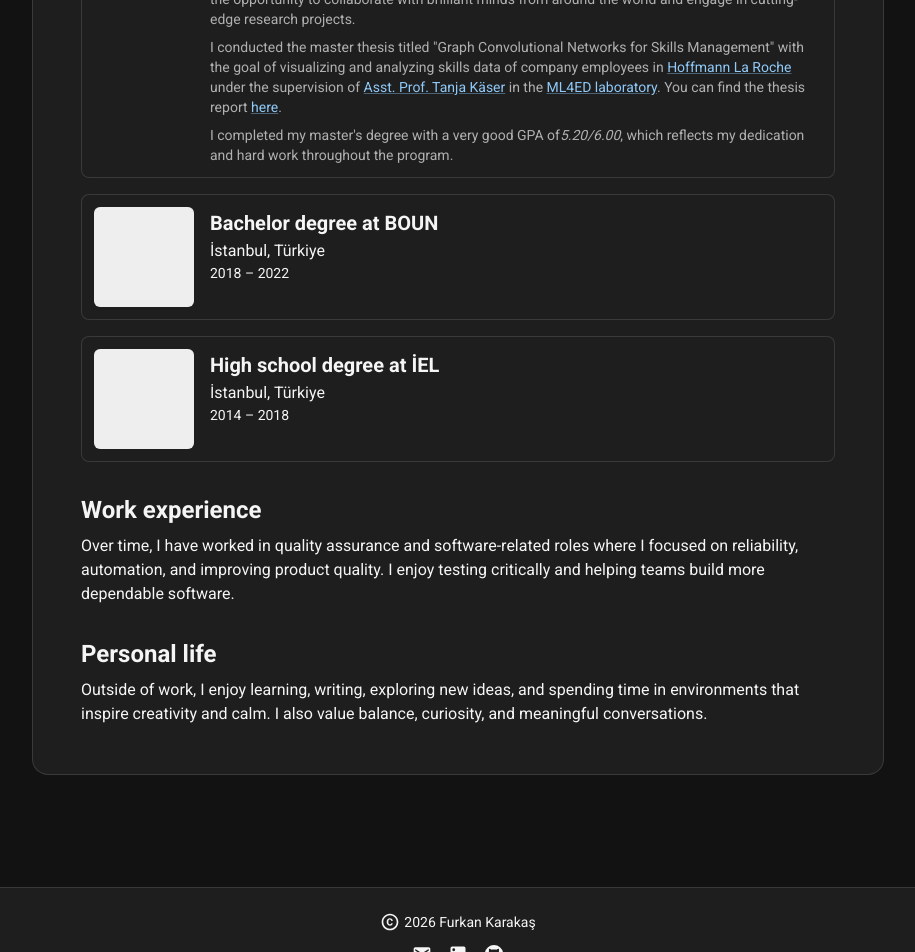
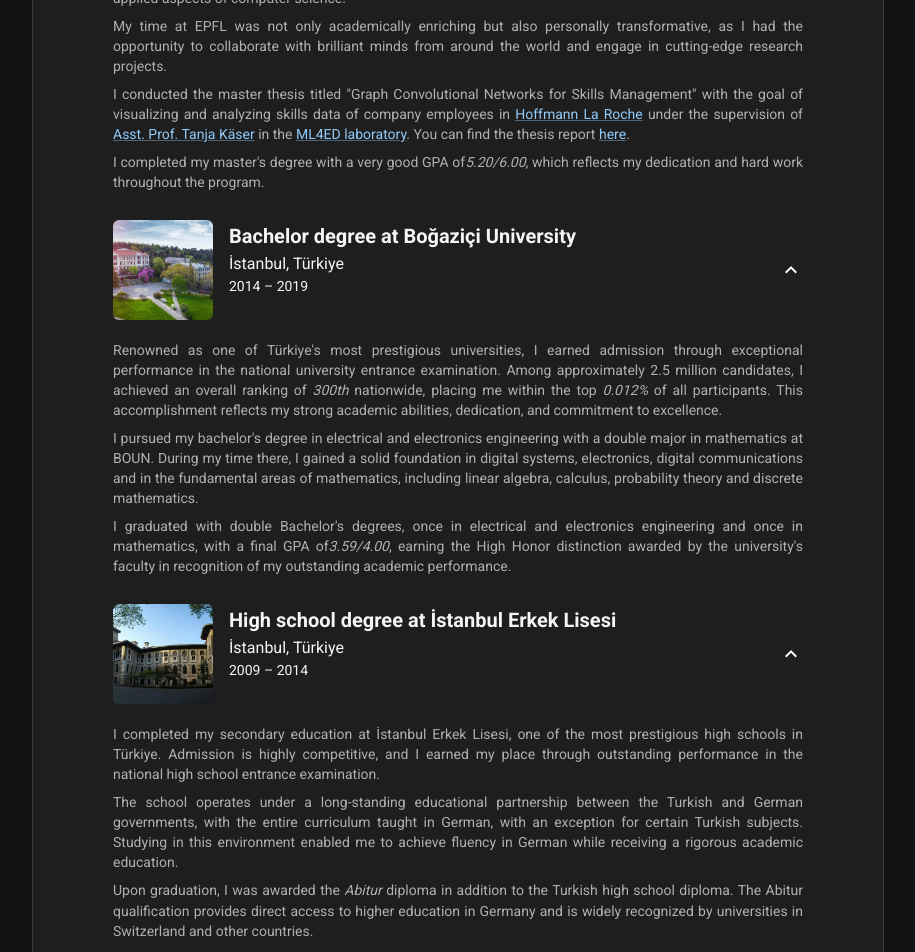
Before and after one commit to FurkanKarakas/furkankarakas.github.io, a Next.js app: page /about in a window 1280 px wide. Shown: the part 660-1612 px from the top of the page, without its empty margins (182-1097 px from the left). Built offline with nearby package versions, Linux system fonts and the light colour scheme; what @mui/material-nextjs would draw is missing.

Commit message:
Added more timeline entries in education.

```diff
--- a/src/app/globals.css
+++ b/src/app/globals.css
@@ -8,6 +8,17 @@ body {
 
 body {
   min-height: 100dvh;
+}
+
+p,
+li,
+blockquote,
+.MuiTypography-body1,
+.MuiTypography-body2,
+.MuiTypography-subtitle1,
+.MuiTypography-subtitle2 {
+  text-align: justify;
+  text-justify: inter-word;
 }
 
 * {
--- a/src/app/layout.tsx
+++ b/src/app/layout.tsx
@@ -6,6 +6,7 @@ import Header from "../components/Header";
 import Footer from "../components/Footer";
 import PageTransition from "../components/PageTransition";
 import ThemeProviderWrapper from "../components/ThemeProviderWrapper";
+import BackToTopButton from "../components/BackToTopButton";
 
 const roboto = Roboto({
   weight: ["300", "400", "500", "700"],
@@ -46,6 +47,7 @@ export default function RootLayout({
                 <PageTransition>{children}</PageTransition>
               </main>
               <Footer />
+              <BackToTopButton />
             </div>
           </ThemeProviderWrapper>
         </AppRouterCacheProvider>
--- /dev/null
+++ b/src/components/BackToTopButton.tsx
@@ -0,0 +1,76 @@
+"use client";
+
+import KeyboardArrowUpIcon from "@mui/icons-material/KeyboardArrowUp";
+import Fab from "@mui/material/Fab";
+import Zoom from "@mui/material/Zoom";
+import { useEffect, useRef, useState } from "react";
+
+const SHOW_AFTER_SCROLL_Y = 160;
+const SCROLL_DURATION_MS = 550;
+
+export default function BackToTopButton() {
+  const [visible, setVisible] = useState(false);
+  const animationFrameRef = useRef<number | null>(null);
+
+  useEffect(() => {
+    const handleScroll = () => {
+      setVisible(window.scrollY > SHOW_AFTER_SCROLL_Y);
+    };
+
+    handleScroll();
+    window.addEventListener("scroll", handleScroll, { passive: true });
+
+    return () => {
+      window.removeEventListener("scroll", handleScroll);
+      if (animationFrameRef.current !== null) {
+        cancelAnimationFrame(animationFrameRef.current);
+      }
+    };
+  }, []);
+
+  const scrollToTop = () => {
+    if (window.scrollY <= 0) {
+      return;
+    }
+
+    const startY = window.scrollY;
+    const startTime = performance.now();
+
+    if (animationFrameRef.current !== null) {
+      cancelAnimationFrame(animationFrameRef.current);
+    }
+
+    const easeOutCubic = (t: number) => 1 - Math.pow(1 - t, 3);
+
+    const animate = (now: number) => {
+      const elapsed = now - startTime;
+      const progress = Math.min(elapsed / SCROLL_DURATION_MS, 1);
+      const eased = easeOutCubic(progress);
+      const nextY = Math.round(startY * (1 - eased));
+
+      window.scrollTo(0, nextY);
+
+      if (progress < 1) {
+        animationFrameRef.current = requestAnimationFrame(animate);
+      } else {
+        animationFrameRef.current = null;
+      }
+    };
+
+    animationFrameRef.current = requestAnimationFrame(animate);
+  };
+
+  return (
+    <Zoom in={visible}>
+      <Fab
+        color="primary"
+        size="small"
+        aria-label="Back to top"
+        onClick={scrollToTop}
+        sx={{ position: "fixed", right: 20, bottom: 20, zIndex: 1200 }}
+      >
+        <KeyboardArrowUpIcon />
+      </Fab>
+    </Zoom>
+  );
+}
--- a/src/components/about/PastEducationSection.tsx
+++ b/src/components/about/PastEducationSection.tsx
@@ -1,16 +1,25 @@
 import Box from "@mui/material/Box";
 import Typography from "@mui/material/Typography";
+import Accordion from "@mui/material/Accordion";
+import AccordionDetails from "@mui/material/AccordionDetails";
+import AccordionSummary from "@mui/material/AccordionSummary";
+import ExpandMoreIcon from "@mui/icons-material/ExpandMore";
 import TimelineEntry from "./TimelineEntry";
 import EpflPhoto from "../../assets/epfl.jpg";
+import BounPhoto from "../../assets/boun.jpg";
+import IelPhoto from "../../assets/iel.jpg";
 import { Link } from "@mui/material";
 
 export default function PastEducationSection() {
   return (
+    <Accordion defaultExpanded disableGutters elevation={0}>
+      <AccordionSummary expandIcon={<ExpandMoreIcon />}>
+        <Typography variant="h5" component="h2">
+          Past Education
+        </Typography>
+      </AccordionSummary>
+      <AccordionDetails>
         <Box>
-      <Typography variant="h5" component="h2" sx={{ fontWeight: 600, mb: 1 }}>
-        Past education
-      </Typography>
-      <Box sx={{ display: "flex", flexDirection: "column", gap: 2, mt: 1.5 }}>
           <TimelineEntry
             entryType="Master degree"
             instituteName="EPFL"
@@ -22,23 +31,24 @@ export default function PastEducationSection() {
           >
             <Typography variant="body2" color="textSecondary">
               I had the privilege of studying at EPFL, where I pursued a
-            master&apos;s degree in computer and communication sciences. During
-            my time there, I was exposed to a wide range of advanced topics in
-            computer science, including distributed computing, machine and deep
-            learning, security and cryptography. With hands-on experience in
-            research and practical applications, I developed a strong foundation
-            in both theoretical and applied aspects of computer science.
+              master&apos;s degree in computer and communication sciences.
+              During my time there, I was exposed to a wide range of advanced
+              topics in computer science, including distributed computing,
+              machine and deep learning, security and cryptography. With
+              hands-on experience in research and practical applications, I
+              developed a strong foundation in both theoretical and applied
+              aspects of computer science.
             </Typography>
-          <Typography variant="body2" color="textSecondary" sx={{ mt: 1 }}>
+            <Typography variant="body2" color="textSecondary">
               My time at EPFL was not only academically enriching but also
               personally transformative, as I had the opportunity to collaborate
               with brilliant minds from around the world and engage in
               cutting-edge research projects.
             </Typography>
-          <Typography variant="body2" color="textSecondary" sx={{ mt: 1 }}>
+            <Typography variant="body2" color="textSecondary">
               I conducted the master thesis titled {'"'}Graph Convolutional
-            Networks for Skills Management{'"'} with the goal of visualizing and
-            analyzing skills data of company employees in{" "}
+              Networks for Skills Management{'"'} with the goal of visualizing
+              and analyzing skills data of company employees in{" "}
               <Link
                 href="https://www.roche.com/"
                 target="_blank"
@@ -72,29 +82,81 @@ export default function PastEducationSection() {
               </Link>
               .
             </Typography>
-          <Typography variant="body2" color="textSecondary" sx={{ mt: 1 }}>
+            <Typography variant="body2" color="textSecondary">
               I completed my master&apos;s degree with a very good GPA of
               <em>5.20/6.00</em>, which reflects my dedication and hard work
               throughout the program.
             </Typography>
           </TimelineEntry>
+
           <TimelineEntry
             entryType="Bachelor degree"
-          instituteName="BOUN"
-          city="İstanbul"
-          country="Türkiye"
-          startYear="2018"
-          endYear="2022"
-        />
-        <TimelineEntry
-          entryType="High school degree"
-          instituteName="İEL"
+            instituteName="Boğaziçi University"
             city="İstanbul"
             country="Türkiye"
             startYear="2014"
-          endYear="2018"
-        />
+            endYear="2019"
+            photo={BounPhoto}
+          >
+            <Typography variant="body2" color="textSecondary">
+              Renowned as one of Türkiye{"'"}s most prestigious universities, I
+              earned admission through exceptional performance in the national
+              university entrance examination. Among approximately 2.5 million
+              candidates, I achieved an overall ranking of <em>300th</em>{" "}
+              nationwide, placing me within the top <em>0.012%</em> of all
+              participants. This accomplishment reflects my strong academic
+              abilities, dedication, and commitment to excellence.
+            </Typography>
+            <Typography variant="body2" color="textSecondary">
+              I pursued my bachelor{"'"}s degree in electrical and electronics
+              engineering with a double major in mathematics at BOUN. During my
+              time there, I gained a solid foundation in digital systems,
+              electronics, digital communications and in the fundamental areas
+              of mathematics, including linear algebra, calculus, probability
+              theory and discrete mathematics.
+            </Typography>
+            <Typography variant="body2" color="textSecondary">
+              I graduated with double Bachelor{"'"}s degrees, once in electrical
+              and electronics engineering and once in mathematics, with a final
+              GPA of
+              <em>3.59/4.00</em>, earning the High Honor distinction awarded by
+              the university{"'"}s faculty in recognition of my outstanding
+              academic performance.
+            </Typography>
+          </TimelineEntry>
+
+          <TimelineEntry
+            entryType="High school degree"
+            instituteName="İstanbul Erkek Lisesi"
+            city="İstanbul"
+            country="Türkiye"
+            startYear="2009"
+            endYear="2014"
+            photo={IelPhoto}
+          >
+            <Typography variant="body2" color="textSecondary">
+              I completed my secondary education at İstanbul Erkek Lisesi, one
+              of the most prestigious high schools in Türkiye. Admission is
+              highly competitive, and I earned my place through outstanding
+              performance in the national high school entrance examination.
+            </Typography>
+            <Typography variant="body2" color="textSecondary">
+              The school operates under a long-standing educational partnership
+              between the Turkish and German governments, with the entire
+              curriculum taught in German, with an exception for certain Turkish
+              subjects. Studying in this environment enabled me to achieve
+              fluency in German while receiving a rigorous academic education.
+            </Typography>
+            <Typography variant="body2" color="textSecondary">
+              Upon graduation, I was awarded the <em>Abitur</em> diploma in
+              addition to the Turkish high school diploma. The Abitur
+              qualification provides direct access to higher education in
+              Germany and is widely recognized by universities in Switzerland
+              and other countries.
+            </Typography>
+          </TimelineEntry>
         </Box>
-    </Box>
+      </AccordionDetails>
+    </Accordion>
   );
 }
--- a/src/components/about/PersonalLifeSection.tsx
+++ b/src/components/about/PersonalLifeSection.tsx
@@ -1,17 +1,24 @@
-import Box from "@mui/material/Box";
 import Typography from "@mui/material/Typography";
+import Accordion from "@mui/material/Accordion";
+import AccordionDetails from "@mui/material/AccordionDetails";
+import AccordionSummary from "@mui/material/AccordionSummary";
+import ExpandMoreIcon from "@mui/icons-material/ExpandMore";
 
 export default function PersonalLifeSection() {
   return (
-    <Box>
-      <Typography variant="h5" component="h2" sx={{ fontWeight: 600, mb: 1 }}>
-        Personal life
+    <Accordion defaultExpanded disableGutters elevation={0}>
+      <AccordionSummary expandIcon={<ExpandMoreIcon />}>
+        <Typography variant="h5" component="h2" sx={{ fontWeight: 600 }}>
+          Personal Life
         </Typography>
+      </AccordionSummary>
+      <AccordionDetails sx={{ pt: 0 }}>
         <Typography variant="body1" color="text.secondary">
           Outside of work, I enjoy learning, writing, exploring new ideas, and
           spending time in environments that inspire creativity and calm. I also
           value balance, curiosity, and meaningful conversations.
         </Typography>
-    </Box>
+      </AccordionDetails>
+    </Accordion>
   );
 }
--- a/src/components/about/TimelineEntry.tsx
+++ b/src/components/about/TimelineEntry.tsx
@@ -1,6 +1,11 @@
 import type { StaticImageData } from "next/image";
+import ExpandMoreIcon from "@mui/icons-material/ExpandMore";
+import Accordion from "@mui/material/Accordion";
+import AccordionDetails from "@mui/material/AccordionDetails";
+import AccordionSummary from "@mui/material/AccordionSummary";
 import Box from "@mui/material/Box";
 import Typography from "@mui/material/Typography";
+import { Children } from "react";
 
 interface TimelineEntryProps {
   entryType: string;
@@ -23,17 +28,13 @@ export default function TimelineEntry({
   photo,
   children,
 }: TimelineEntryProps) {
-  return (
+  const summaryContent = (
     <Box
       sx={{
-        display: "flex",
+        display: "grid",
+        gridTemplateColumns: "100px 1fr",
         gap: 2,
-        alignItems: "flex-start",
-        p: 1.5,
-        border: 1,
-        borderColor: "divider",
-        borderRadius: 2,
-        bgcolor: "background.paper",
+        alignItems: "start",
       }}
     >
       {photo ? (
@@ -61,7 +62,7 @@ export default function TimelineEntry({
         />
       )}
 
-      <Box sx={{ flex: 1 }}>
+      <Box sx={{ minWidth: 0 }}>
         <Typography variant="h6" component="h3" sx={{ fontWeight: 600 }}>
           {entryType} at {instituteName}
         </Typography>
@@ -71,8 +72,24 @@ export default function TimelineEntry({
         <Typography variant="body2" color="text.secondary">
           {startYear} – {endYear}
         </Typography>
-        {children ? <Box sx={{ mt: 2 }}>{children}</Box> : null}
       </Box>
     </Box>
   );
+
+  return (
+    <Accordion defaultExpanded disableGutters elevation={0}>
+      <AccordionSummary expandIcon={<ExpandMoreIcon />}>
+        <Box sx={{ width: "100%", pr: 1 }}>{summaryContent}</Box>
+      </AccordionSummary>
+      {children ? (
+        <AccordionDetails>
+          {Children.toArray(children).map((child, index) => (
+            <Box key={index} sx={index === 0 ? undefined : { mt: 1 }}>
+              {child}
+            </Box>
+          ))}
+        </AccordionDetails>
+      ) : null}
+    </Accordion>
+  );
 }
--- a/src/components/about/WorkExperienceSection.tsx
+++ b/src/components/about/WorkExperienceSection.tsx
@@ -1,18 +1,25 @@
-import Box from "@mui/material/Box";
 import Typography from "@mui/material/Typography";
+import Accordion from "@mui/material/Accordion";
+import AccordionDetails from "@mui/material/AccordionDetails";
+import AccordionSummary from "@mui/material/AccordionSummary";
+import ExpandMoreIcon from "@mui/icons-material/ExpandMore";
 
 export default function WorkExperienceSection() {
   return (
-    <Box>
-      <Typography variant="h5" component="h2" sx={{ fontWeight: 600, mb: 1 }}>
-        Work experience
-      </Typography>
-      <Typography variant="body1" color="text.secondary">
-        Over time, I have worked in quality assurance and software-related roles
-        where I focused on reliability, automation, and improving product
-        quality. I enjoy testing critically and helping teams build more
-        dependable software.
-      </Typography>
-    </Box>
+    <Accordion defaultExpanded disableGutters elevation={0}>
+      <AccordionSummary expandIcon={<ExpandMoreIcon />}>
+        <Typography variant="h5" component="h2" sx={{ fontWeight: 600 }}>
+          Work Experience
+        </Typography>
+      </AccordionSummary>
+      <AccordionDetails sx={{ pt: 0 }}>
+        <Typography variant="body1" color="text.secondary">
+          Over time, I have worked in quality assurance and software-related
+          roles where I focused on reliability, automation, and improving
+          product quality. I enjoy testing critically and helping teams build
+          more dependable software.
+        </Typography>
+      </AccordionDetails>
+    </Accordion>
   );
 }
```
Also changed, not shown: src/assets/boun.jpg (added), src/assets/iel.jpg (added). Lines whose indentation alone changed are shown as unchanged.
